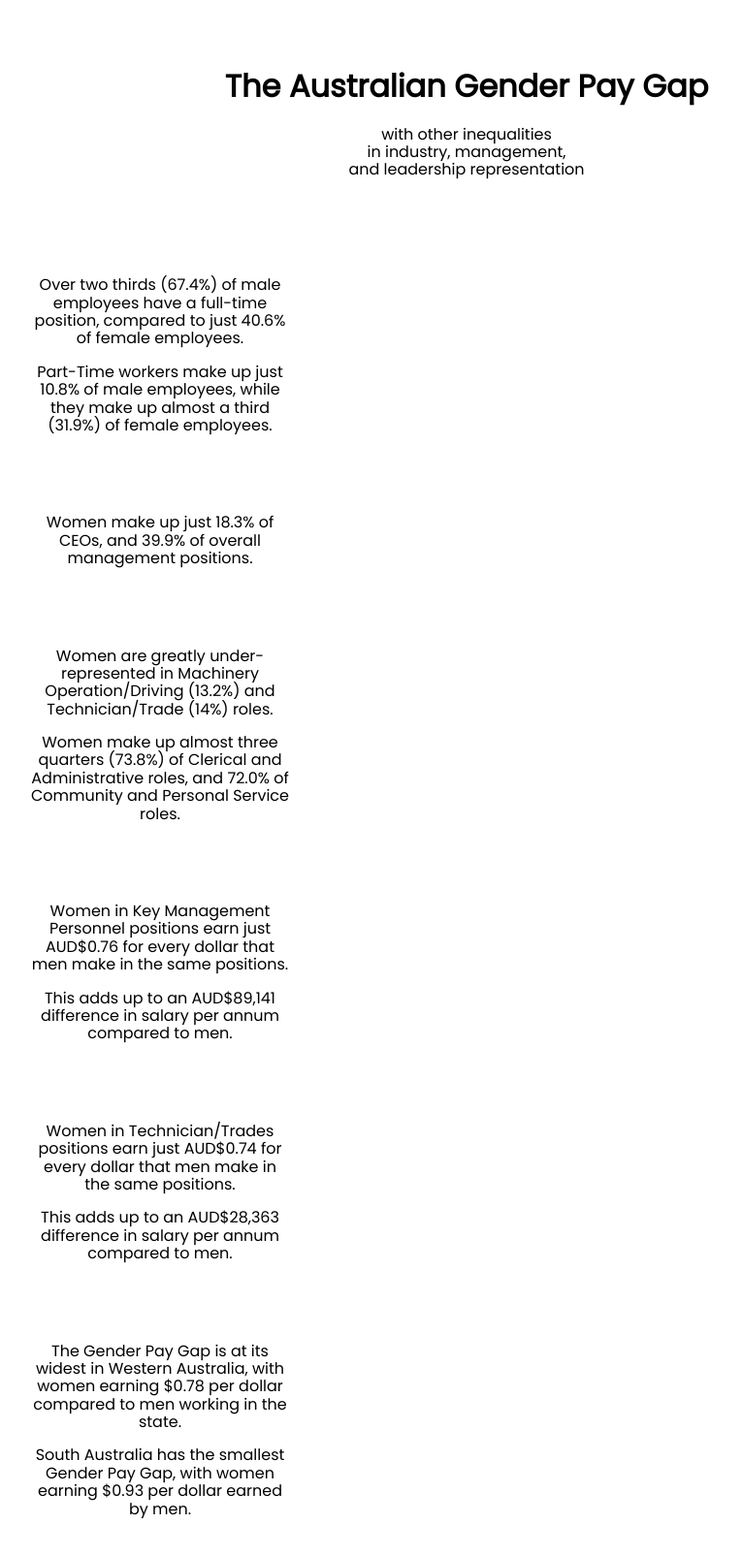
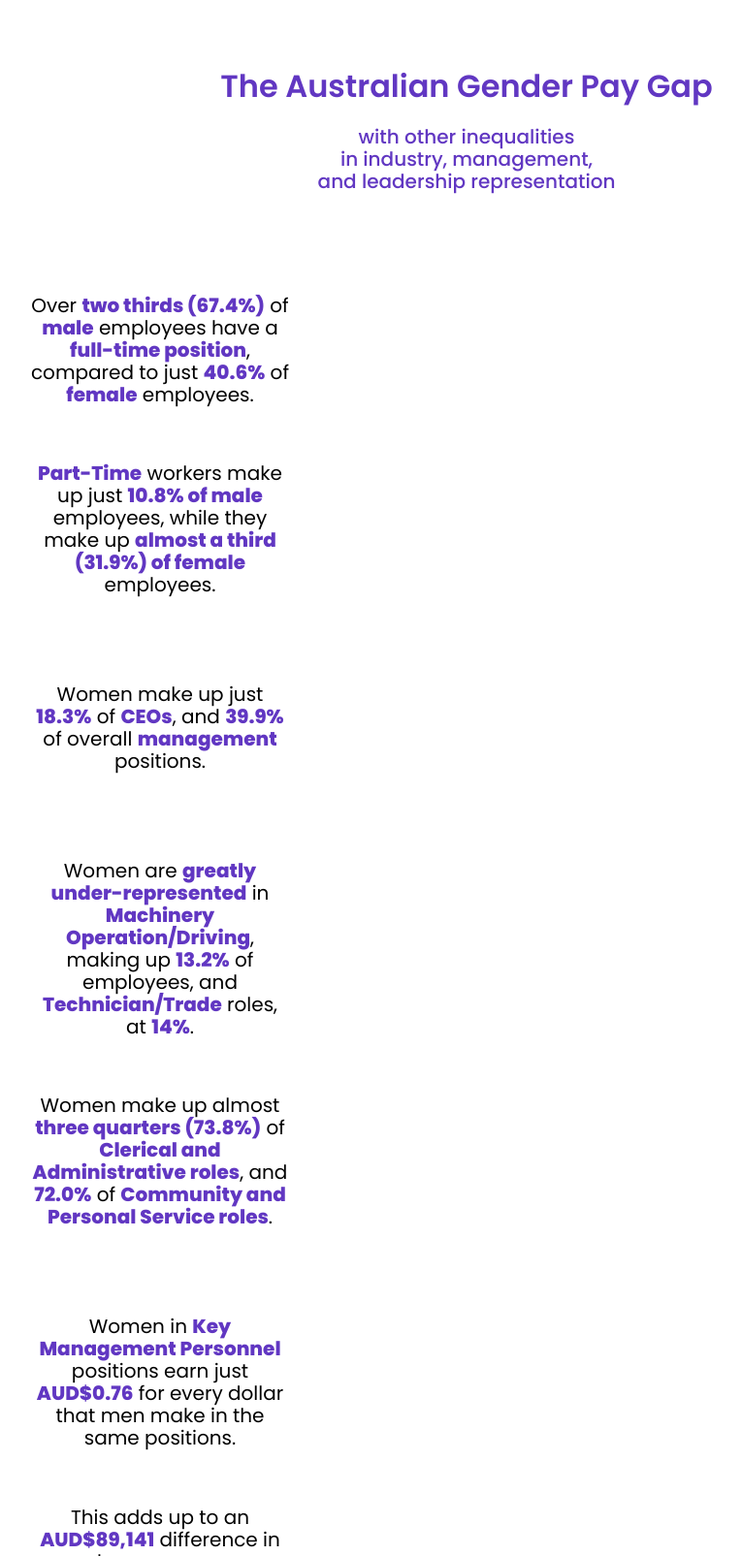
Before and after one commit to UnoLoc/GPG, a plain HTML site: page index.html in a window 1280 px wide. Shown: the top 1605 px of the page at 97% size, without its empty margins (159-924 px from the left). Drawn offline with nearby package versions, Linux system fonts and the light colour scheme; a script that the page names is missing.

Commit message:
Added annotation emphasis and improved styling

```diff
--- a/index.html
+++ b/index.html
@@ -12,18 +12,41 @@
     <link rel="stylesheet" href="https://unpkg.com/purecss@2.0.6/build/pure-min.css"
         integrity="sha384-Uu6IeWbM+gzNVXJcM9XV3SohHtmWE+3VGi496jvgX1jyvDTXfdK+rfZc8C1Aehk5" crossorigin="anonymous">
 
-    <link href="https://fonts.googleapis.com/css2?family=Poppins&display=swap" rel="stylesheet" crossorigin="anonymous">
+    <link href="https://fonts.googleapis.com/css2?family=Poppins:wght@200;300;400;500;600;800&display=swap"
+        rel="stylesheet" crossorigin="anonymous">
 
     <style>
         * {
             font-family: "Poppins", sans-serif;
         }
 
+        h1 {
+            font-weight: 600;
+            color: #6137c2;
+        }
+
+        h2 {
+            font-size: 20px;
+            font-weight: 500;
+            color: #6137c2;
+        }
+
+        p {
+            font-size: 20px;
+            font-weight: 400;
+        }
+
+        em {
+            font-style: normal;
+            font-weight: 800;
+            color: #6137c2;
+        }
+
         .page {
             width: 900px;
             margin: auto;
             padding-top: 50px;
-            padding-bottom:50px;
+            padding-bottom: 50px;
         }
 
         .section {
@@ -56,8 +79,8 @@
             <div class="pure-u-1-1">
                 <div class="centred-horizontal">
                     <h1>The Australian Gender Pay Gap</h1>
-                    <p>with other inequalities<br>in industry, management,<br>and leadership representation
-                    </p>
+                    <h2>with other inequalities<br>in industry, management,<br>and leadership representation
+                    </h2>
                 </div>
             </div>
         </div>
@@ -71,15 +94,16 @@
             <div class="pure-u-1-3 centred-vertical-parent">
                 <div class="centred-horizontal centred-vertical padded-annotation">
                     <p>
-                        Over two thirds (67.4%) of male employees have a full-time position, compared to just 40.6%
+                        Over <em>two thirds (67.4%)</em> of <em>male</em> employees have a <em>full-time position</em>,
+                        compared to just <em>40.6%</em>
                         of
-                        female employees.
+                        <em>female</em> employees.
                     </p>
-
-
+                    <br>
                     <p>
-                        Part-Time workers make up just 10.8% of male employees, while they make up almost a third
-                        (31.9%) of female employees.
+                        <em>Part-Time</em> workers make up just <em>10.8% of male</em> employees, while they make up
+                        <em>almost a third
+                            (31.9%) of female</em> employees.
                     </p>
                 </div>
             </div>
@@ -99,7 +123,8 @@
             <div class="pure-u-1-3 centred-vertical-parent">
                 <div class="centred-horizontal centred-vertical padded-annotation">
                     <p>
-                        Women make up just 18.3% of CEOs, and 39.9% of overall management positions.
+                        Women make up just <em>18.3%</em> of <em>CEOs</em>, and <em>39.9%</em> of overall
+                        <em>management</em> positions.
                     </p>
                 </div>
             </div>
@@ -115,14 +140,15 @@
             <div class="pure-u-1-3 centred-vertical-parent">
                 <div class="centred-horizontal centred-vertical padded-annotation">
                     <p>
-                        Women are greatly under-represented in Machinery Operation/Driving (13.2%) and
-                        Technician/Trade
-                        (14%) roles.
+                        Women are <em>greatly under-represented</em> in <em>Machinery Operation/Driving</em>, making up
+                        <em>13.2%</em> of employees, and <em>Technician/Trade</em> roles, at <em>14%</em>.
                     </p>
+                    <br>
                     <p>
-                        Women make up almost three quarters (73.8%) of Clerical and Administrative roles, and 72.0%
+                        Women make up almost <em>three quarters (73.8%)</em> of <em>Clerical and Administrative
+                            roles</em>, and <em>72.0%</em>
                         of
-                        Community and Personal Service roles.
+                        <em>Community and Personal Service roles</em>.
                     </p>
                 </div>
             </div>
@@ -138,13 +164,14 @@
             <div class="pure-u-1-3 centred-vertical-parent">
                 <div class="centred-horizontal centred-vertical padded-annotation">
                     <p>
-                        Women in Key Management Personnel positions earn just AUD$0.76 for every dollar that men
+                        Women in <em>Key Management Personnel</em> positions earn just <em>AUD$0.76</em> for every
+                        dollar that men
                         make in
                         the same positions.
                     </p>
-
+                    <br>
                     <p>
-                        This adds up to an AUD$89,141 difference in salary per annum compared to men.
+                        This adds up to an <em>AUD$89,141</em> difference in salary per annum compared to men.
                     </p>
                 </div>
             </div>
@@ -160,13 +187,14 @@
             <div class="pure-u-1-3 centred-vertical-parent">
                 <div class="centred-horizontal centred-vertical padded-annotation">
                     <p>
-                        Women in Technician/Trades positions earn just AUD$0.74 for every dollar that men make in
+                        Women in <em>Technician/Trades</em> positions earn just <em>AUD$0.74</em> for every dollar that
+                        men make in
                         the
                         same positions.
                     </p>
-
+                    <br>
                     <p>
-                        This adds up to an AUD$28,363 difference in salary per annum compared to men.
+                        This adds up to an <em>AUD$28,363</em> difference in salary per annum compared to men.
                     </p>
                 </div>
             </div>
@@ -182,13 +210,15 @@
             <div class="pure-u-1-3 centred-vertical-parent">
                 <div class="centred-horizontal centred-vertical padded-annotation">
                     <p>
-                        The Gender Pay Gap is at its widest in Western Australia, with women earning $0.78 per
+                        The Gender Pay Gap is at its <em>widest</em> in <em>Western Australia</em>, with women earning
+                        <em>$0.78</em> per
                         dollar
                         compared to men working in the state.
                     </p>
-
+                    <br>
                     <p>
-                        South Australia has the smallest Gender Pay Gap, with women earning $0.93 per dollar earned
+                        <em>South Australia</em> has the <em>smallest</em> Gender Pay Gap, with women earning
+                        <em>$0.93</em> per dollar earned
                         by
                         men.
                     </p>
@@ -206,15 +236,17 @@
             <div class="pure-u-1-3 centred-vertical-parent">
                 <div class="centred-horizontal centred-vertical padded-annotation">
                     <p>
-                        Women working in the Professional, Scientific, and Technical Services industry earn just
-                        $0.74
+                        Women working in the <em>Professional, Scientific, and Technical Services</em> industry earn
+                        just
+                        <em>$0.74</em>
                         for every dollar men in the same industry make.
                     </p>
-
+                    <br>
                     <p>
-                        The industry with one of the smallest Gender Pay Gaps is the Public Administration and
-                        Safety
-                        industry, at $0.92 for every dollar earned by men.
+                        The industry with one of the <em>smallest</em> Gender Pay Gaps is the <em>Public Administration
+                            and
+                            Safety</em>
+                        industry, at <em>$0.92</em> for every dollar earned by men.
                     </p>
                 </div>
             </div>
@@ -230,11 +262,12 @@
             <div class="pure-u-1-3 centred-vertical-parent">
                 <div class="centred-horizontal centred-vertical padded-annotation">
                     <p>
-                        In Australia, the Gender Pay Gap has seen a steady and consistent reduction over time.
+                        In Australia, the Gender Pay Gap has seen a <em>steady and consistent reduction</em> over time.
                     </p>
-
+                    <br>
                     <p>
-                        The GPG has fallen from $0.75 per dollar in 2014, to $0.80 per dollar in 2020.
+                        The GPG has <em>fallen</em> from <em>$0.75</em> per dollar in <em>2014</em>, to <em>$0.80</em>
+                        per dollar in <em>2020</em>.
                     </p>
                 </div>
             </div>
```
